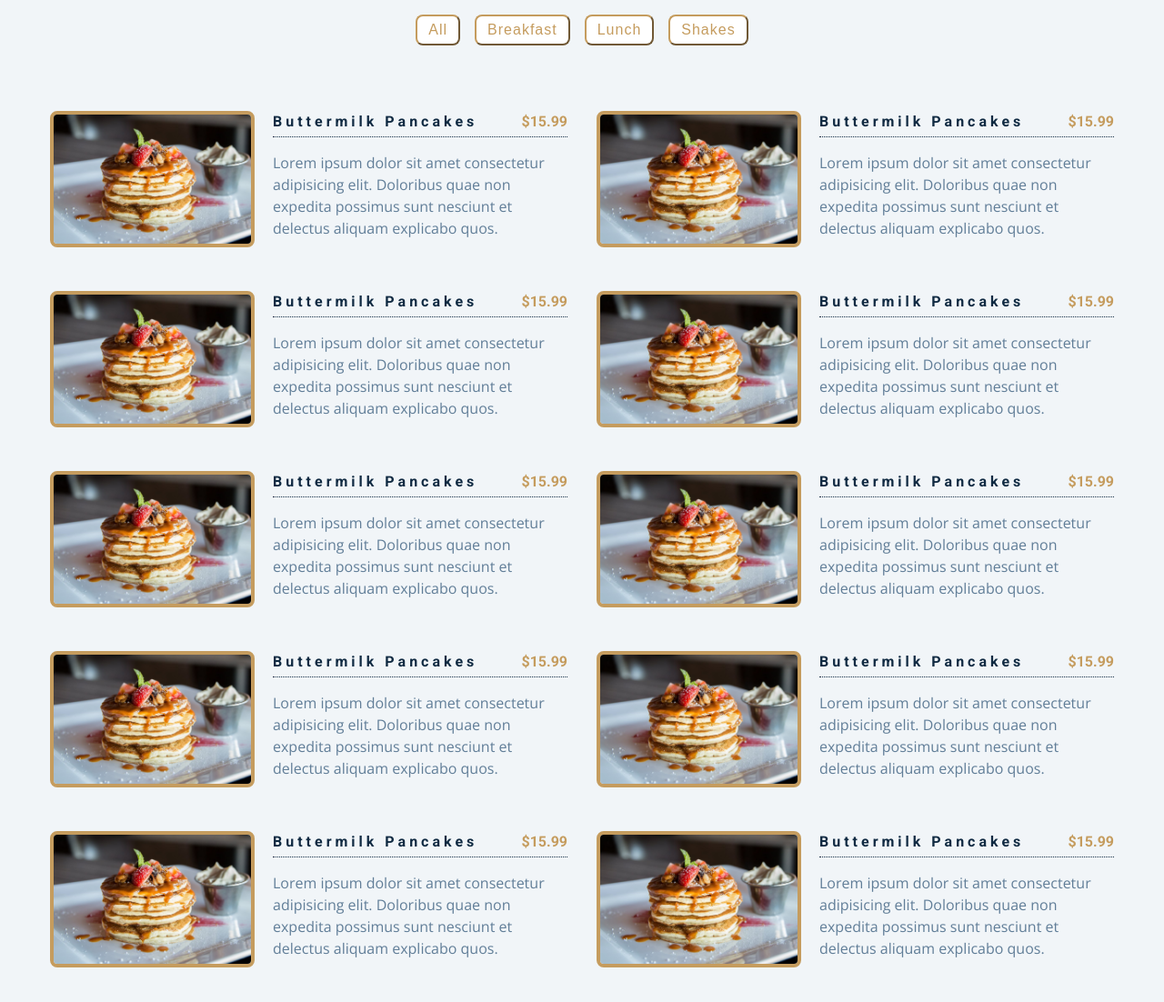
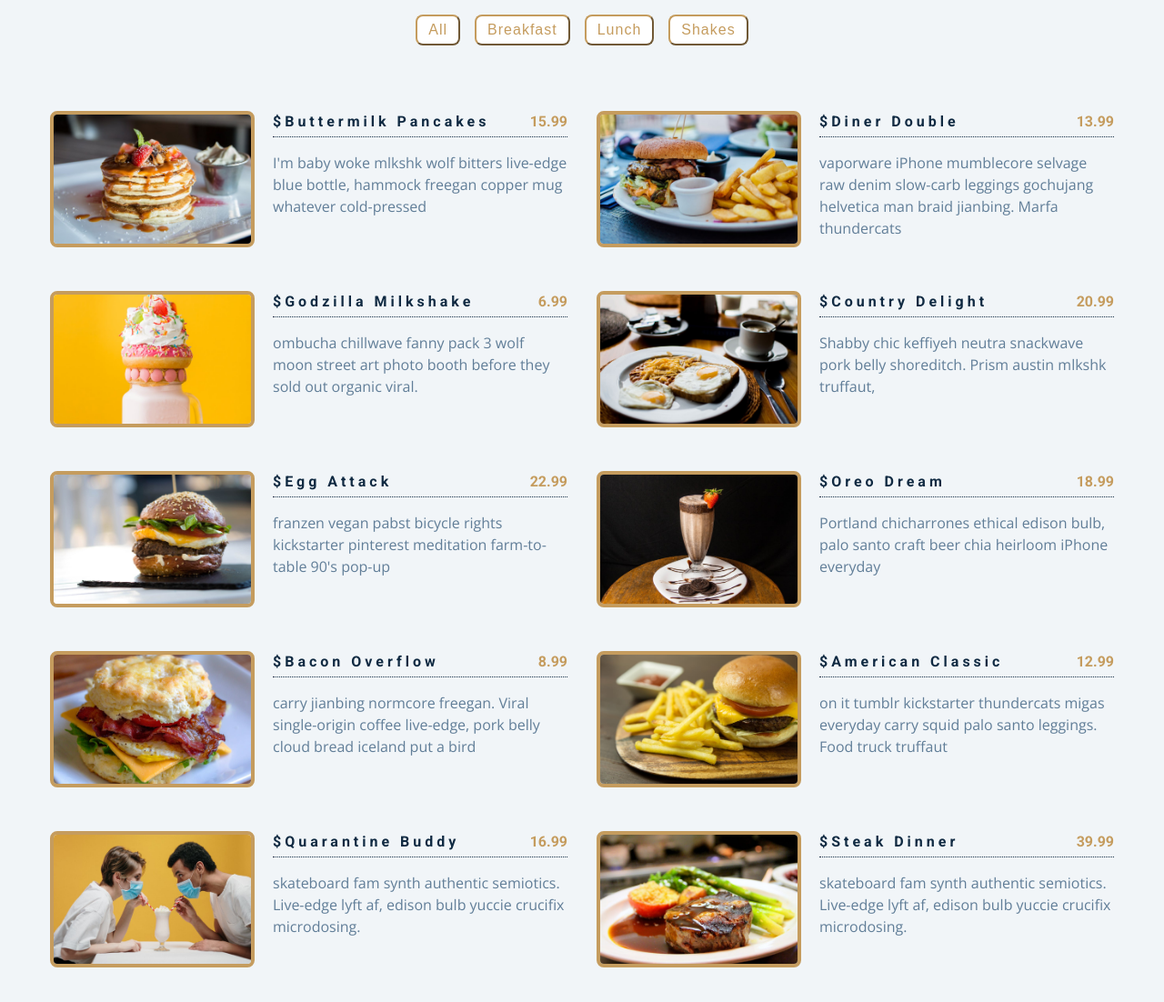
Before and after one commit to Mequidi/Menu, a plain HTML site: page index.html in a window 1280 px wide. Shown: the part 160-1262 px from the top of the page at 91% size. Drawn offline with nearby package versions, Linux system fonts and the light colour scheme.

Commit message:
ADDED CONTENT DYNAMICALLY

```diff
--- a/index.html
+++ b/index.html
@@ -15,10 +15,10 @@
         </div>
         <!-- flex -->
         <div class="menu-container">
-            <button class="btn">all</button>
-            <button class="btn">breakfast</button>
-            <button class="btn">lunch</button>
-            <button class="btn">shakes</button>
+            <button class="btn" data-id="all">all</button>
+            <button class="btn" data-id="breakfast">breakfast</button>
+            <button class="btn" data-id="lunch">lunch</button>
+            <button class="btn" data-id="shakes">shakes</button>
 
         </div>
         <!-- grid -->
--- a/main.js
+++ b/main.js
@@ -0,0 +1,123 @@
+const menu = [
+    {
+      id: 1,
+      title: "buttermilk pancakes",
+      category: "breakfast",
+      price: 15.99,
+      img: "./images/item-1.jpeg",
+      desc: `I'm baby woke mlkshk wolf bitters live-edge blue bottle, hammock freegan copper mug whatever cold-pressed `,
+    },
+    {
+      id: 2,
+      title: "diner double",
+      category: "lunch",
+      price: 13.99,
+      img: "./images/item-2.jpeg",
+      desc: `vaporware iPhone mumblecore selvage raw denim slow-carb leggings gochujang helvetica man braid jianbing. Marfa thundercats `,
+    },
+    {
+      id: 3,
+      title: "godzilla milkshake",
+      category: "shakes",
+      price: 6.99,
+      img: "./images/item-3.jpeg",
+      desc: `ombucha chillwave fanny pack 3 wolf moon street art photo booth before they sold out organic viral.`,
+    },
+    {
+      id: 4,
+      title: "country delight",
+      category: "breakfast",
+      price: 20.99,
+      img: "./images/item-4.jpeg",
+      desc: `Shabby chic keffiyeh neutra snackwave pork belly shoreditch. Prism austin mlkshk truffaut, `,
+    },
+    {
+      id: 5,
+      title: "egg attack",
+      category: "lunch",
+      price: 22.99,
+      img: "./images/item-5.jpeg",
+      desc: `franzen vegan pabst bicycle rights kickstarter pinterest meditation farm-to-table 90's pop-up `,
+    },
+    {
+      id: 6,
+      title: "oreo dream",
+      category: "shakes",
+      price: 18.99,
+      img: "./images/item-6.jpeg",
+      desc: `Portland chicharrones ethical edison bulb, palo santo craft beer chia heirloom iPhone everyday`,
+    },
+    {
+      id: 7,
+      title: "bacon overflow",
+      category: "breakfast",
+      price: 8.99,
+      img: "./images/item-7.jpeg",
+      desc: `carry jianbing normcore freegan. Viral single-origin coffee live-edge, pork belly cloud bread iceland put a bird `,
+    },
+    {
+      id: 8,
+      title: "american classic",
+      category: "lunch",
+      price: 12.99,
+      img: "./images/item-8.jpeg",
+      desc: `on it tumblr kickstarter thundercats migas everyday carry squid palo santo leggings. Food truck truffaut  `,
+    },
+    {
+      id: 9,
+      title: "quarantine buddy",
+      category: "shakes",
+      price: 16.99,
+      img: "./images/item-9.jpeg",
+      desc: `skateboard fam synth authentic semiotics. Live-edge lyft af, edison bulb yuccie crucifix microdosing.`,
+    },
+    {
+      id: 10,
+      title: "steak dinner",
+      category: "dinner",
+      price: 39.99,
+      img: "./images/item-10.jpeg",
+      desc: `skateboard fam synth authentic semiotics. Live-edge lyft af, edison bulb yuccie crucifix microdosing.`,
+    },
+  ];
+
+const sectionCenter = document.querySelector(".section-center");
+const btnsArray = document.querySelectorAll(".btn");
+
+window.addEventListener("DOMContentLoaded",function(){
+    displayMenuItems(menu);
+});
+
+btnsArray.forEach(function(btn){
+  btn.addEventListener('click',function(e){
+    let category = e.currentTarget.dataset.id;
+    const tempArray = menu.filter(function(item){
+        if(item.category === category)
+          return item;
+        else if (category === "all")
+          return item;
+    });
+    displayMenuItems(tempArray);
+  })
+});
+
+function displayMenuItems(menuItems)
+{
+    console.log(menuItems);
+    let displayMenu = menuItems.map(function(item){
+        return `<article class="item-container">
+        <img class="item-image" src=${item.img}>
+        <div class="text-container">
+            <!-- flex -->
+            <header class="text-header">
+                <h4 class="text-title">$${item.title}</h4>
+                <h4 class="price">${item.price}</h4>
+            </header>
+            <p class="desc">${item.desc}</p>
+        </div>
+    </article>`
+    });
+    displayMenu = displayMenu.join("");
+
+    sectionCenter.innerHTML = displayMenu;
+}
```
Also changed, not shown: images/item-10.jpeg (added), images/item-2.jpeg (added), images/item-3.jpeg (added), images/item-4.jpeg (added), images/item-5.jpeg (added), images/item-6.jpeg (added), images/item-7.jpeg (added), images/item-8.jpeg (added), images/item-9.jpeg (added).
